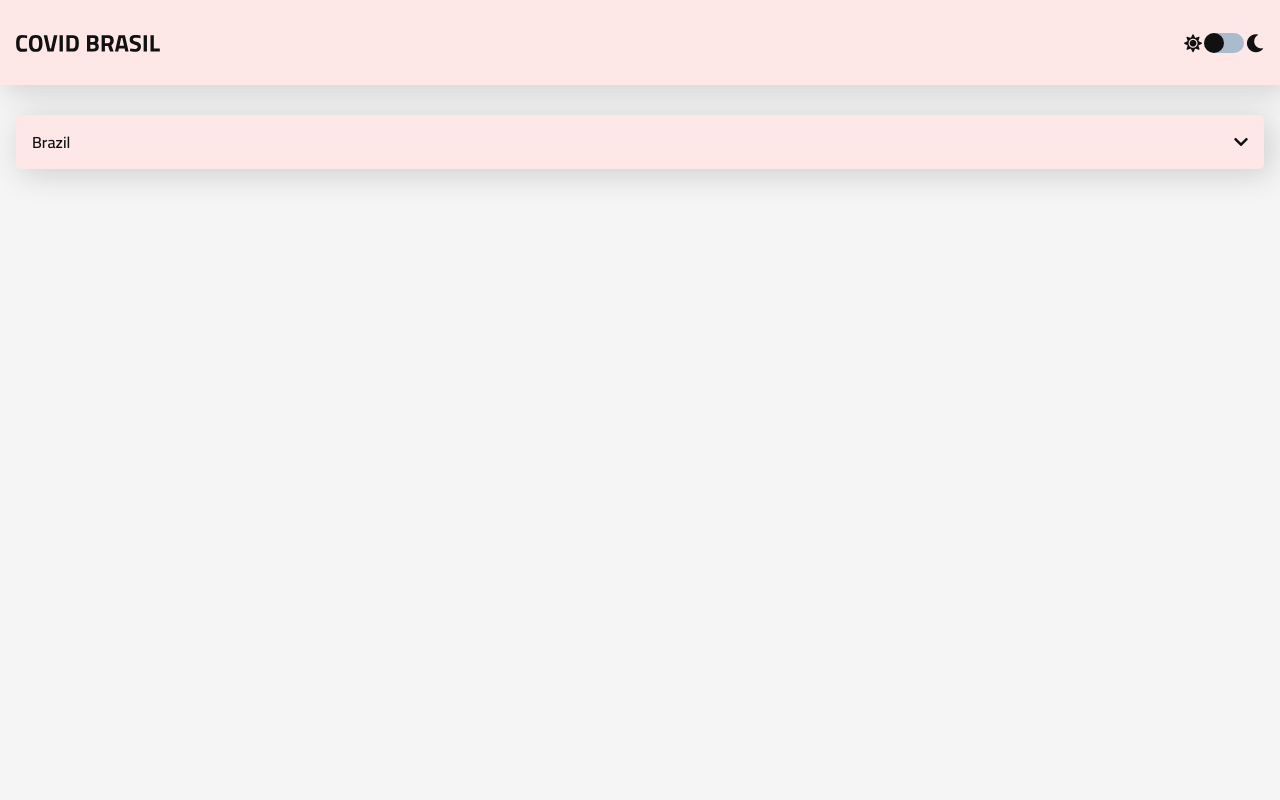
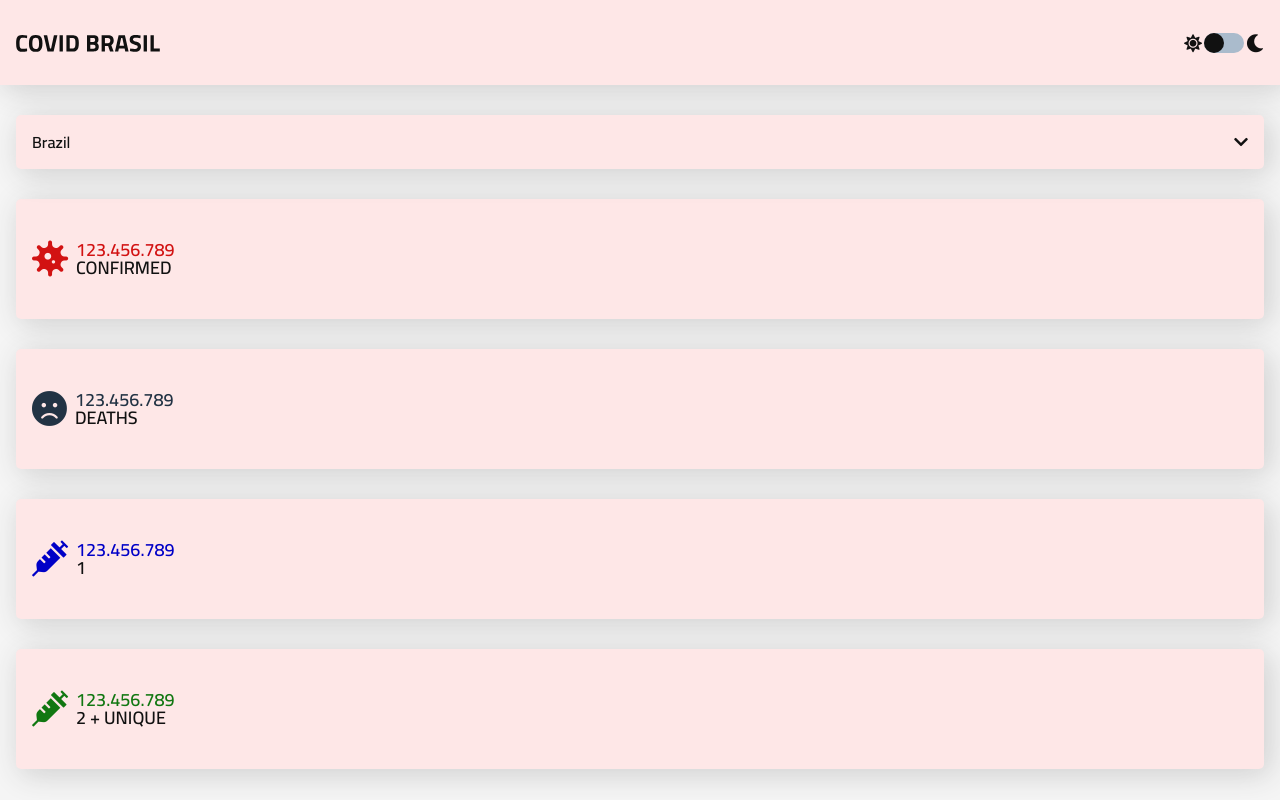
Before and after one commit to gabriel-venezian/covid-brazil, a plain HTML site: page index.html in a window 1280 px wide. Drawn offline with nearby package versions, Linux system fonts and the light colour scheme.

Commit message:
Add status section

```diff
--- a/css/style.css
+++ b/css/style.css
@@ -19,7 +19,6 @@
 /**********************************/
 /* 0. Variables
 /**********************************/
-
 [data-theme="light"] {
 	--clr-background:#F5F5F5;
 	--clr-font:#111111;
@@ -75,6 +74,14 @@ html {
 body {
     background-color: var(--clr-background);
     transition: var(--transition);
+}
+
+section {
+    background-color: var(--clr-card);
+    transition: var(--transition);
+    box-shadow: var(--shadow-card);
+    padding: 1.6rem;
+    border-radius: .5rem;
 }
 
 /**********************************/
@@ -158,7 +165,6 @@ body {
         transform: rotate(360deg);
     }
 }
-
 
 /**********************************/
 /* 4. Container
@@ -254,15 +260,47 @@ body {
 /**********************************/
 /* 6. Status
 /**********************************/
+.status {
+    min-height: 12rem;
+    display: flex;
+    align-items: center;
+}
 
+.status__icon {
+    font-size: 3.6rem;
+    margin-right: .8rem;
+}
 
+.info {
+    font: var(--ts-caption);
+    text-transform: uppercase;
+}
+
+.status__icon--confirmed, .info__total--confirmed {
+    color: var(--clr-confirmed);
+    transition: var(--transition);
+}
+
+.status__icon--deaths, .info__total--deaths {
+    color: var(--clr-deaths);
+    transition: var(--transition);
+}
+
+.status__icon--vaccinated-1, .info__total--vaccinated-1 {
+    color: var(--clr-vaccinated-1);
+    transition: var(--transition);
+}
+
+.status__icon--vaccinated-2, .info__total--vaccinated-2 {
+    color: var(--clr-vaccinated-2);
+    transition: var(--transition);
+}
 
 /**********************************/
 /* 7. Data Box
 /**********************************/
 
 
-
 /**********************************/
 /* 8. Footer
 /**********************************/
--- a/index.html
+++ b/index.html
@@ -66,6 +66,42 @@
         </ul>
       </div>
     </div>
+    <section class="status">
+      <div class="status__icon status__icon--confirmed">
+        <i class="fa fa-virus"></i>
+      </div>
+      <div class="info">
+        <span class="info__total info__total--confirmed">123.456.789</span>
+        <h2 class="info__label">Confirmed</h2>
+      </div>
+    </section>
+    <section class="status">
+      <div class="status__icon status__icon--deaths">
+        <i class="fa fa-frown"></i>
+      </div>
+      <div class="info">
+        <span class="info__total info__total--deaths">123.456.789</span>
+        <h2 class="info__label">Deaths</h2>
+      </div>
+    </section>
+    <section class="status">
+      <div class="status__icon status__icon--vaccinated-1">
+        <i class="fa fa-syringe"></i>
+      </div>
+      <div class="info">
+        <span class="info__total info__total--vaccinated-1">123.456.789</span>
+        <h2 class="info__label">1</h2>
+      </div>
+    </section>
+    <section class="status">
+      <div class="status__icon status__icon--vaccinated-2">
+        <i class="fa fa-syringe"></i>
+      </div>
+      <div class="info">
+        <span class="info__total info__total--vaccinated-2">123.456.789</span>
+        <h2 class="info__label">2 + unique</h2>
+      </div>
+    </section>
   </div>
 	<script src="https://cdnjs.cloudflare.com/ajax/libs/apexcharts/3.27.3/apexcharts.min.js" integrity="sha512-nKTh1Ik8Kzbrxo9A6xOBtEbzdNYcjI4Pr5XE88sNJQk87sY8mBlUfh61lYm0i710r5mGcIZ9tWSwORQbQ4plQQ==" crossorigin="anonymous" referrerpolicy="no-referrer"></script>
 	<script src="js/apexcharts-pt-br.js"></script>
```
